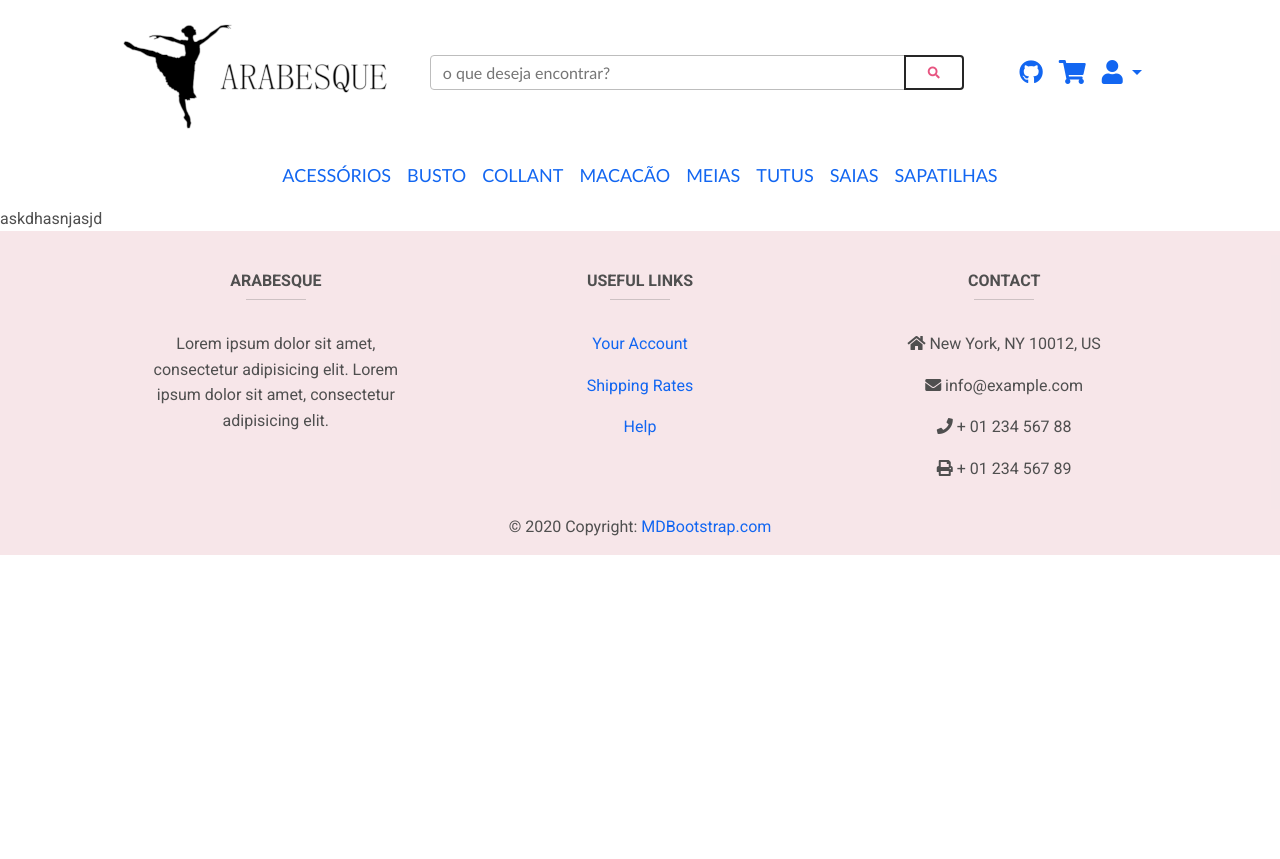
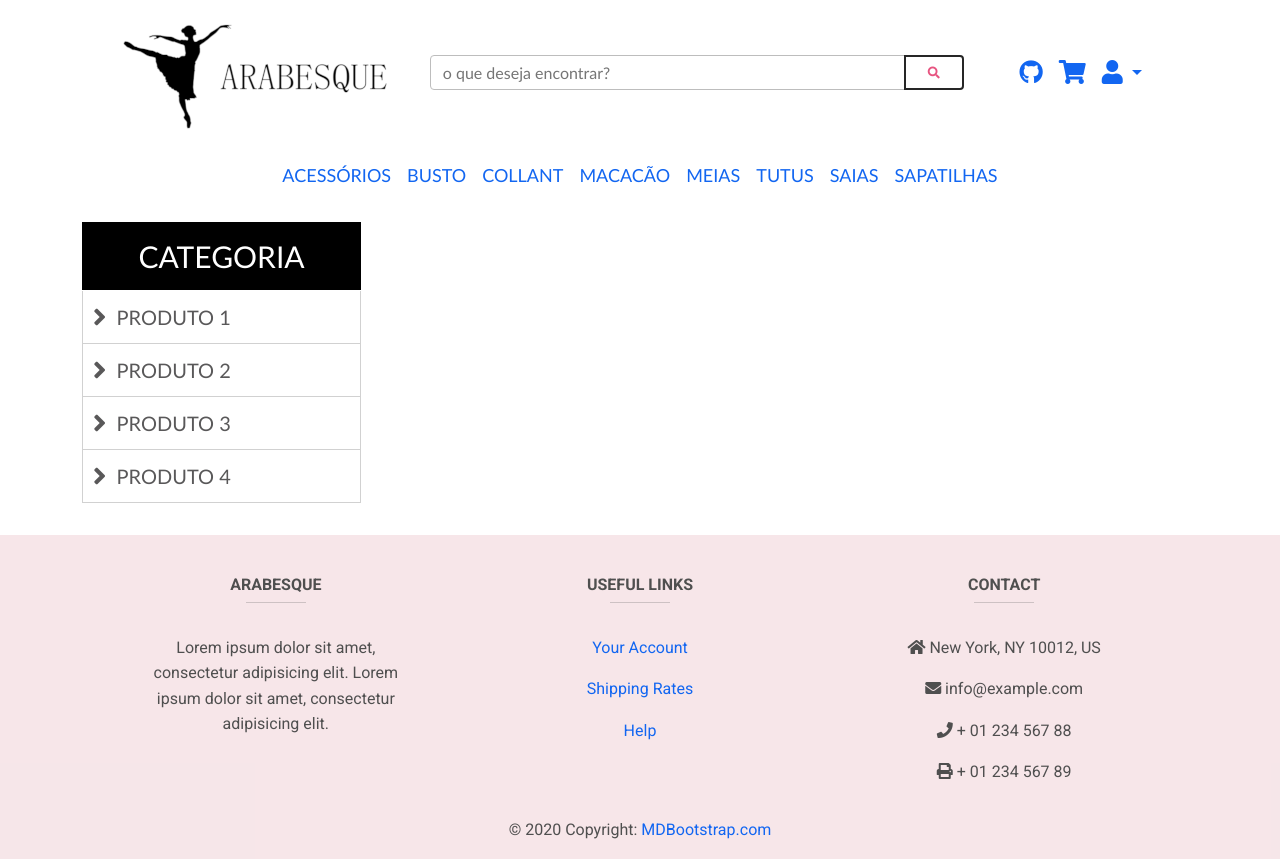
Before and after one commit to erika0liveira/arabesque, a PHP site: page /categoria.php in a window 1280 px wide. Before the commit the page ends 555 px from the top, so only its background shows below. Run offline with PHP 8.4, Linux system fonts and the light colour scheme; some libraries are stand-ins or nearby versions.

Commit message:
adicionado menur lateral para pagina de categoria

```diff
--- a/categoria.css
+++ b/categoria.css
@@ -0,0 +1,34 @@
+.menu-categorias{
+    color: white;
+    font-size: 30px;
+    font-family: 'Candara';
+    text-transform: uppercase;
+}
+
+.box.menu-categorias{
+    background-color: rgb(0, 0, 0);
+    padding: 10px;
+}
+
+.text-center.menu-categorias{
+    margin-bottom: 0;
+}
+
+.ul-lista-produtos{
+    list-style: none;
+    font-size: 20px;
+    padding: 1px 0px 0px 0px;
+    font-family: 'candara';
+    text-transform: uppercase;
+}
+
+.link-lista-produtos {
+    color: #595859;
+}
+
+.li-lista-produtos {
+    border-bottom: 1px solid #d1d1d1;
+    border-right: 1px solid #d1d1d1;
+    border-left: 1px solid #d1d1d1;
+    padding: 10px;
+}
--- a/categoria.php
+++ b/categoria.php
@@ -31,7 +31,52 @@
     include('menu.html');
     ?>
 
-    askdhasnjasjd
+    <!--Menu Lateral de Categoria-->
+
+    <div class="container">
+        <div class="col-md-12">
+
+            <div class="col-md-3 py-3">
+                <div class="box menu-categorias">
+                    <p class="text-center menu-categorias">CATEGORIA</p>
+                </div>
+
+                <ul class="ul-lista-produtos">
+
+                    <a href="#" class="link-lista-produtos">
+                        <li class="li-lista-produtos">
+                            <i class="icon-produtos fa fa-angle-right fa-lg"></i>
+                            &nbsp;PRODUTO 1
+                        </li>
+                    </a>
+
+                    <a href="#" class="link-lista-produtos">
+                        <li class="li-lista-produtos">
+                            <i class="icon-produtos fa fa-angle-right fa-lg"></i>
+                            &nbsp;PRODUTO 2
+                        </li>
+                    </a>
+
+                    <a href="#" class="link-lista-produtos">
+                        <li class="li-lista-produtos">
+                            <i class="icon-produtos fa fa-angle-right fa-lg"></i>
+                            &nbsp;PRODUTO 3
+                        </li>
+                    </a>
+
+                    <a href="#" class="link-lista-produtos">
+                        <li class="li-lista-produtos">
+                            <i class="icon-produtos fa fa-angle-right fa-lg"></i>
+                            &nbsp;PRODUTO 4
+                        </li>
+                    </a>
+                </ul>
+            </div>
+        </div>
+
+    </div>
+    </div>
+
 
 
     <!-- Footer -->
--- a/style.css
+++ b/style.css
@@ -56,3 +56,22 @@
 footer {
     background: rgba(233, 190, 198, 0.39);
 }
+
+.menu-produtos {
+    border-left: 1px solid #D1D1D1;
+    border-right: 1px solid #D1D1D1;
+}
+
+.box-titulo-categorias {
+    background: black;
+}
+
+
+
+.titulo-categorias {
+    color: #fff;
+    padding: 10px;
+    font-size: 2em;
+    font-family: 'CenturyGothic';
+    text-transform: uppercase;
+}
```
